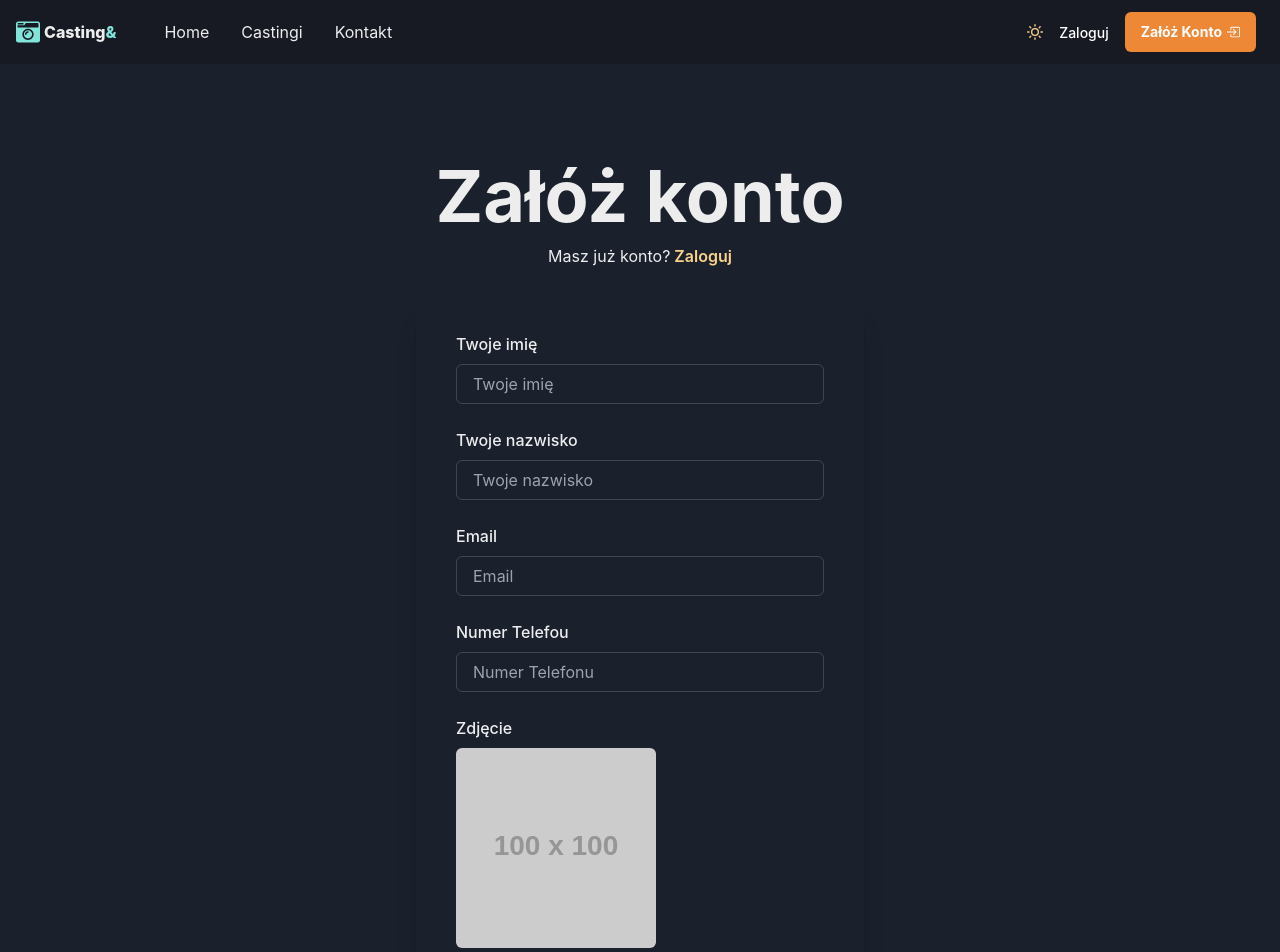
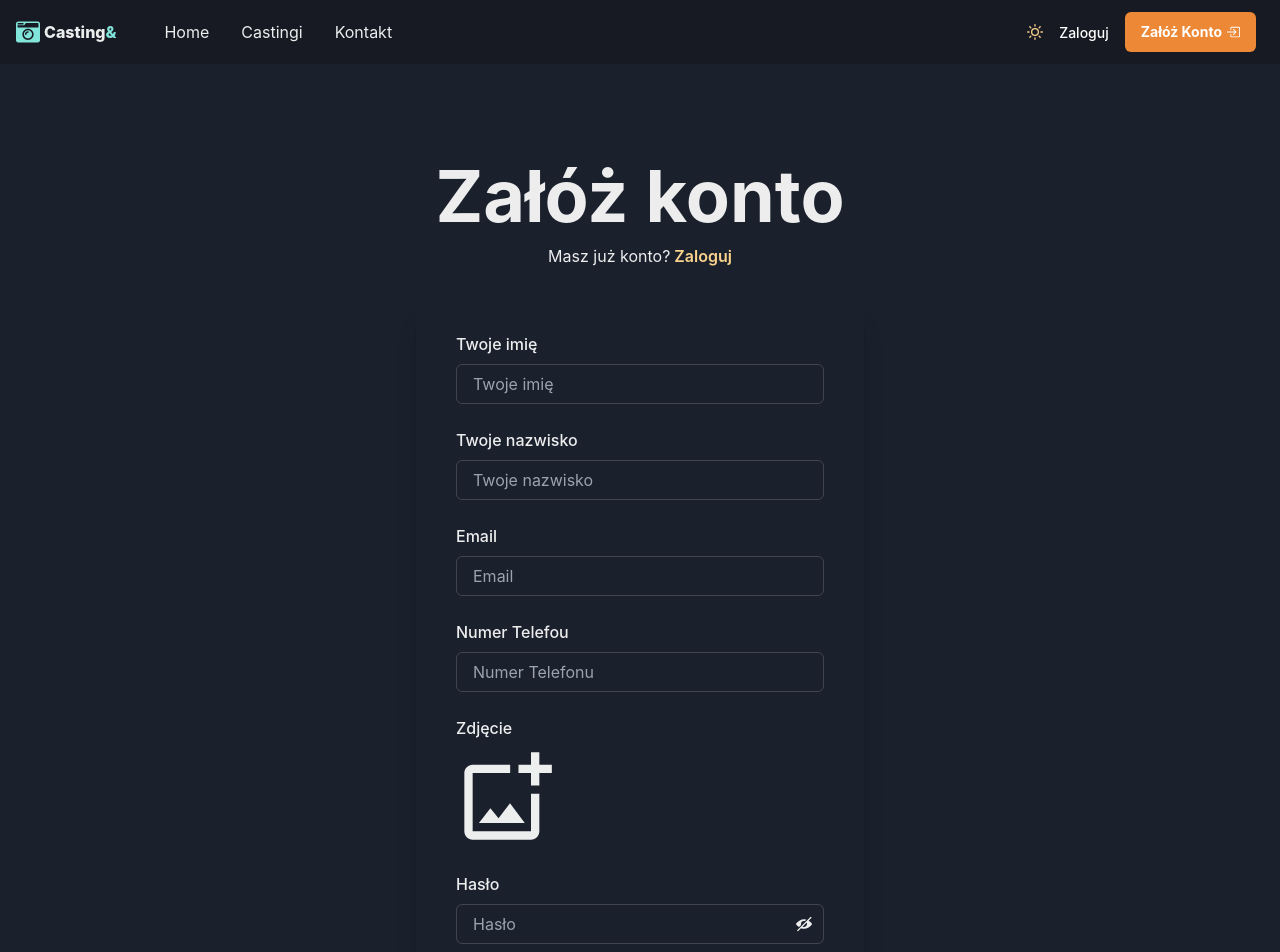
Before and after one commit to sporthq/castingmern, a React (Create React App) app in the folder client/: page /register in a window 1280 px wide. Shown: the top 952 px of the page. Built offline with nearby package versions, Linux system fonts and the light colour scheme.

Commit message:
add new button to add Img

```diff
--- a/client/src/components/CustomFileButton.jsx
+++ b/client/src/components/CustomFileButton.jsx
@@ -1,6 +1,6 @@
-
-import { Box, Button, Image, Text, useColorModeValue } from '@chakra-ui/react';
+import { Box, Image, Text, useColorModeValue } from '@chakra-ui/react';
 import React, { useRef, useState } from 'react';
+import { MdOutlineAddPhotoAlternate } from 'react-icons/md';
 
 const CustomFileButton = ({ onChange }) => {
   const fileInputRef = useRef(null);
@@ -35,26 +35,37 @@ const CustomFileButton = ({ onChange }) => {
         onChange={handleFileChange}
       />
 
-      <Box display="flex" justifyContent="left" alignItems={'flex-start'} flexDirection="column" >
-        <>
+      <Box display="flex" justifyContent="left" alignItems="flex-start" flexDirection="column">
+        {!previewImage ? (
+          <Box
+            rounded="md"
+            mb="6"
+            style={{ maxWidth: '100%', maxHeight: '200px', objectFit: 'contain' }}
+            onClick={handleButtonClick}
+            w={'200px'}
+
+            display="flex"
+            justifyContent="left"
+            alignItems="center"
+          >
+            <MdOutlineAddPhotoAlternate size={100} />
+          </Box>
+        ) : (
           <Image
             rounded="md"
             mb="6"
             style={{ maxWidth: '100%', maxHeight: '200px', objectFit: 'contain' }}
             onClick={handleButtonClick}
             w={'200px'}
-            src={
-              previewImage
-                ? previewImage
-                : 'https://placehold.co/100x100?text=Kliknij+i+Dodaj+Zdjęcie'
-            }
+            src={previewImage}
           />
-          {previewImage && (
-            <Text mb={2} bg={textColor} textAlign="center" fontSize="sm">
-              Kliknij na zdjęcie, jeśli chcesz je zmienić
-            </Text>
-          )}
-        </>
+        )}
+
+        {previewImage && (
+          <Text mb={2} bg={textColor} textAlign="center" fontSize="sm">
+            Kliknij na zdjęcie, jeśli chcesz je zmienić
+          </Text>
+        )}
       </Box>
     </>
   );
--- a/client/src/screens/CastingScreen.jsx
+++ b/client/src/screens/CastingScreen.jsx
@@ -110,7 +110,7 @@ const CastingScreen = () => {
 									px={{ base: '4', md: '8', lg: '12' }}
 									py={{ base: '6', md: '8', lg: '12' }}
 								>
-									<Flex direction={{ base: 'column', lg: 'row' }} justify='center' align={{ base:'', lg:'center' }} bg=''>
+									<Flex direction={{ base: 'column', lg: 'row' }} justify='center' align={{ base:'center', lg:'center' }} bg=''>
 										<Image
 											ref={imageRef}
 											rounded='md'
--- a/client/src/screens/Home.jsx
+++ b/client/src/screens/Home.jsx
@@ -125,7 +125,7 @@ const Home = () => {
 							initial={{ rotate: '-45', x: '-500px' }}
 							animate={{ rotate: 0, x: 0 }}
 							transition={{ duration: 0.5, delay: 0.5 }}
-							srcSet={`${homeImgSmall} 300w, ${homeImgMedium} 768w, ${homeImgLarge} 1280w`}
+							srcSet={`${homeImgSmall} 450w, ${homeImgMedium} 768w, ${homeImgLarge} 1280w`}
 						/>
 					</Box>
 
--- a/client/src/screens/RegistationScreen.jsx
+++ b/client/src/screens/RegistationScreen.jsx
@@ -21,7 +21,7 @@ import {
 	FormErrorMessage,
 
 } from '@chakra-ui/react';
-import Select from 'react-select';
+
 import { Link as ReactLink, useNavigate } from 'react-router-dom';
 import { useState, useEffect } from 'react';
 import { Field, Formik } from 'formik';
@@ -32,7 +32,8 @@ import { useDispatch, useSelector } from 'react-redux';
 import CustomFileButton from '../components/CustomFileButton';
 import TextField from '../components/TextField';
 import PasswordTextField from '../components/PasswordTextField';
-import { resetError } from '../redux/slices/user';
+import { MdOutlineAddPhotoAlternate } from 'react-icons/md';
+
 
 const RegistrationScreen = () => {
 	const dispatch = useDispatch();
```
